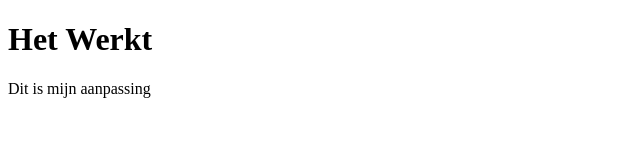
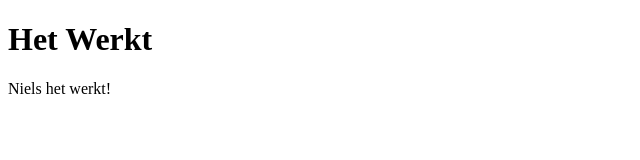
Before and after one commit to NielsieT/Ubuntu-Jenkins, a plain HTML site: page index.html in a window 1280 px wide. Shown: the full height of the page, 0-640 px from the left. Drawn offline with Linux system fonts and the light colour scheme.

Commit message:
Update index.html

```diff
--- a/index.html
+++ b/index.html
@@ -5,6 +5,6 @@
 </head>
 <body>
     <h1>Het Werkt</h1>
-    <p>Dit is mijn aanpassing</p>
+    <p>Niels het werkt!</p>
 </body>
 </html>
```
